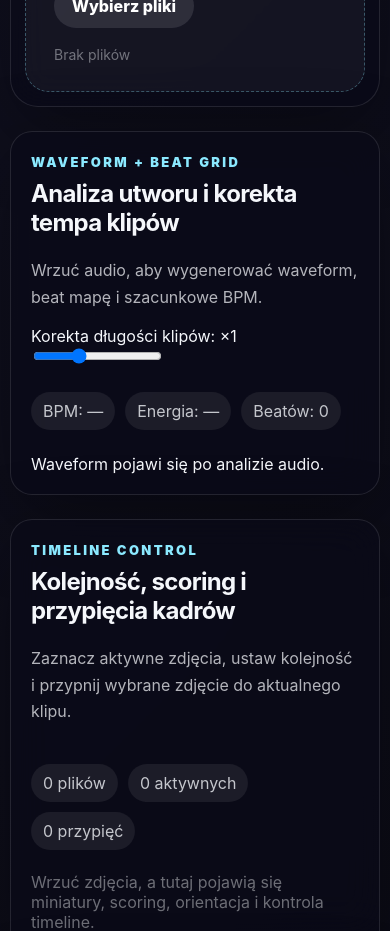
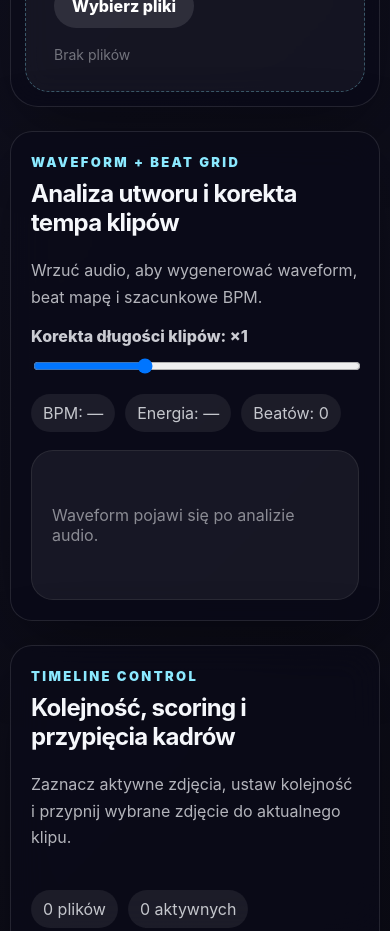
Before and after one commit to KumatyTomi/FotoBeat, a React (Vite) app: page / in a window 390 px wide. Shown: the part 3460-4391 px from the top of the page. Built offline with nearby package versions, Linux system fonts and the light colour scheme.

Commit message:
Style waveform and beat grid

```diff
--- a/src/render-preview.css
+++ b/src/render-preview.css
@@ -85,6 +85,72 @@
 .io-status.error {
   color: #ffb9c2;
   border: 1px solid rgba(255, 90, 120, 0.24);
+}
+
+.waveform-panel {
+  display: grid;
+  grid-template-columns: minmax(280px, 0.8fr) minmax(240px, 0.4fr);
+  gap: 18px;
+}
+
+.range-control {
+  display: grid;
+  gap: 10px;
+  color: rgba(245, 247, 251, 0.82);
+  font-weight: 800;
+}
+
+.range-control input {
+  width: min(420px, 100%);
+}
+
+.waveform-box,
+.waveform-empty {
+  grid-column: 1 / -1;
+  position: relative;
+  min-height: 150px;
+  overflow: hidden;
+  border-radius: 22px;
+  padding: 20px;
+  background: rgba(255, 255, 255, 0.055);
+  border: 1px solid rgba(255, 255, 255, 0.08);
+}
+
+.waveform-empty {
+  display: grid;
+  place-items: center;
+  color: rgba(245, 247, 251, 0.52);
+}
+
+.waveform-bars {
+  position: absolute;
+  inset: 20px;
+  display: flex;
+  align-items: center;
+  gap: 3px;
+}
+
+.waveform-bars span {
+  flex: 1;
+  min-width: 2px;
+  border-radius: 999px;
+  background: linear-gradient(180deg, rgba(139, 233, 255, 0.92), rgba(124, 60, 255, 0.42));
+}
+
+.beat-grid {
+  position: absolute;
+  inset: 12px 20px;
+  pointer-events: none;
+}
+
+.beat-grid i {
+  position: absolute;
+  top: 0;
+  bottom: 0;
+  width: 2px;
+  border-radius: 999px;
+  background: rgba(255, 255, 255, 0.92);
+  box-shadow: 0 0 18px rgba(139, 233, 255, 0.55);
 }
 
 .media-grid {
@@ -202,6 +268,10 @@
   .preview-hud {
     justify-content: flex-start;
   }
+
+  .waveform-panel {
+    grid-template-columns: 1fr;
+  }
 }
 
 @media (max-width: 520px) {
```
